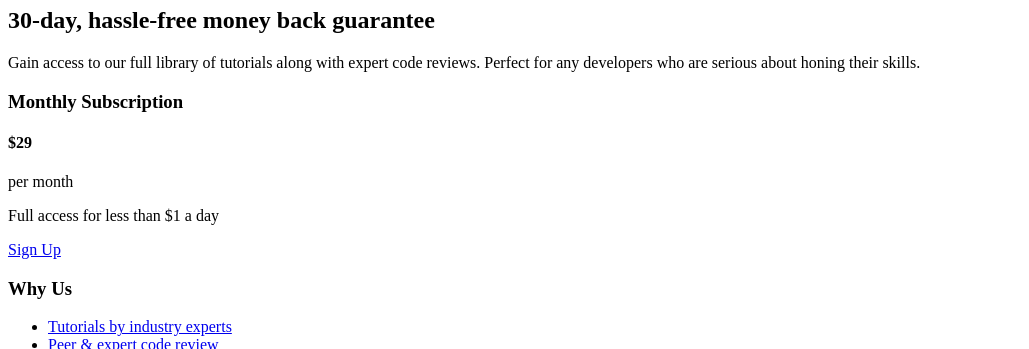
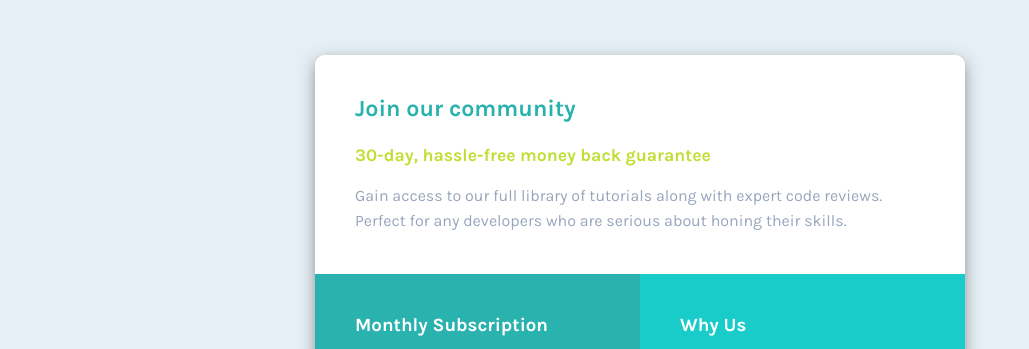
Before and after one commit to khasTema/fe_mentor-single_price_grid_component, a plain HTML site: page index.html in a window 1280 px wide. Shown: the part 73-422 px from the top of the page, without its empty margins (0-1029 px from the left). Drawn offline with Linux system fonts and the light colour scheme.

Commit message:
CSS set up

```diff
--- a/index.html
+++ b/index.html
@@ -15,7 +15,8 @@
       <div class="call_to_action">
         <h1>Join our community</h1>
         <h2>30-day, hassle-free money back guarantee</h2>
-        <p>Gain access to our full library of tutorials along with expert code reviews. Perfect for any developers who are serious about honing their skills.</p>
+        <p>Gain access to our full library of tutorials along with expert code reviews.</p>
+        <p>Perfect for any developers who are serious about honing their skills.</p>
       </div>
 
       <div class="subscribtion">
@@ -46,7 +47,7 @@
   <footer>
     <p class="attribution">
       Challenge by <a href="https://www.frontendmentor.io?ref=challenge" target="_blank">Frontend Mentor</a>.
-      Coded by <a href="#">Your Name Here</a>.
+      Coded by <a href="https://github.com/khasTema">Artem Khasin</a>.
     </p>
   </footer>
 </body>
--- a/style.css
+++ b/style.css
@@ -1,27 +1,161 @@
+/* a little normalize */
+*{
+    box-sizing: border-box;
+}
 
+body,
+h1,
+h2,
+h3,
+h4,
+p,
+ul,
+li{
+    margin: 0;
+    padding: 0;
+}
 
+li{
+    list-style: none;
+}
 
+a{
+    text-decoration: none;
+}
 
+/* general settings */
+body{
+    background-color: hsl(204, 43%, 93%);
+    font-family: 'Karla', sans-serif;
+    font-size: 16px;
+    font-weight: 400;
 
+}
 
+.component{
+    max-width: 650px;
+    margin: 10% auto;
+    overflow: hidden;
+    border-radius: 10px;
+    display: flex;
+    flex-wrap: wrap;
+    box-shadow: 0px 5px 16px -1px rgba(117,117,117,0.84);
+}
 
+@media screen and (max-width: 700px){
+    .component{
+        margin: 10% 5%;
+    }
+}
 
+.call_to_action,
+.subscribtion,
+.why_us{
+    padding: 40px;;
+}
 
+/* main styling */
+.call_to_action{
+    background-color: #fff ;
+    width: 100%;
+}
 
+.subscribtion{
+    background-color: hsl(179, 62%, 43%);
+    width: 50%;
+}
 
+.why_us{
+    background-color: hsl(179, 78%, 45%);
+    width: 50%;
+}
 
+.subscribtion,
+.why_us{
+        color: #fff;
+    }
 
+@media screen and (max-width: 699px){
+    .subscribtion,
+    .why_us{
+        width: 100%;
+    }
+}
 
+/* text setings */
+h1,
+h3{
+    margin-bottom: 1em;
+}
 
+h1{
+    font-size: 1.45em;
+    font-weight: 700;
+    color: hsl(179, 62%, 43%);
+}
 
+h2{
+    font-size: 1.1em;
+    font-weight: 700;
+    color: hsl(71, 73%, 54%);
+    margin-bottom: 1em;
+}
 
+.call_to_action p{
+    color: hsl(218, 22%, 67%);
+    line-height: 1.6;
+}
 
+.price{
+    display: flex;
+    align-items: center;
+    margin-bottom: 0.8em;
+}
 
+h4{
+    font-size: 2.2em;
+    margin-right: 10px;
+}
 
+span{
+    color:hsl(179, 75%, 47%)
+}
 
+.subscribtion p{
+    font-size: 0.9em;
+    color: rgba(255, 255, 255, 0.89);;
+}
+
+.signup_btn{
+    display: inline-block;
+    background-color: hsl(71, 73%, 54%);
+    color: rgba(255, 255, 255, 0.89);;
+    padding: 5% 35%;
+    width: 100%;
+    border-radius: 5px;
+    margin-top: 2em;
+    box-shadow: 0px 5px 16px -1px rgba(117,117,117,0.84);
+    transition: 0.5s ease;
+}
+
+.signup_btn:hover{
+    background-color: hsla(88, 73%, 54%, 0.897);
+}
+
+li a{
+    font-size: 0.9em;
+    line-height: 1.4;
+    color: rgba(255, 255, 255, 0.89);
+    transition: 0.5s ease;
+}
+
+li a:hover,
+li a:focus{
+    color: hsl(71, 73%, 54%);
+}
 
 
 
 /* footer basic */
 .attribution { font-size: 11px; text-align: center; }
-    .attribution a { color: hsl(228, 45%, 44%); }
+.attribution a { color: hsl(228, 45%, 44%); }
```
